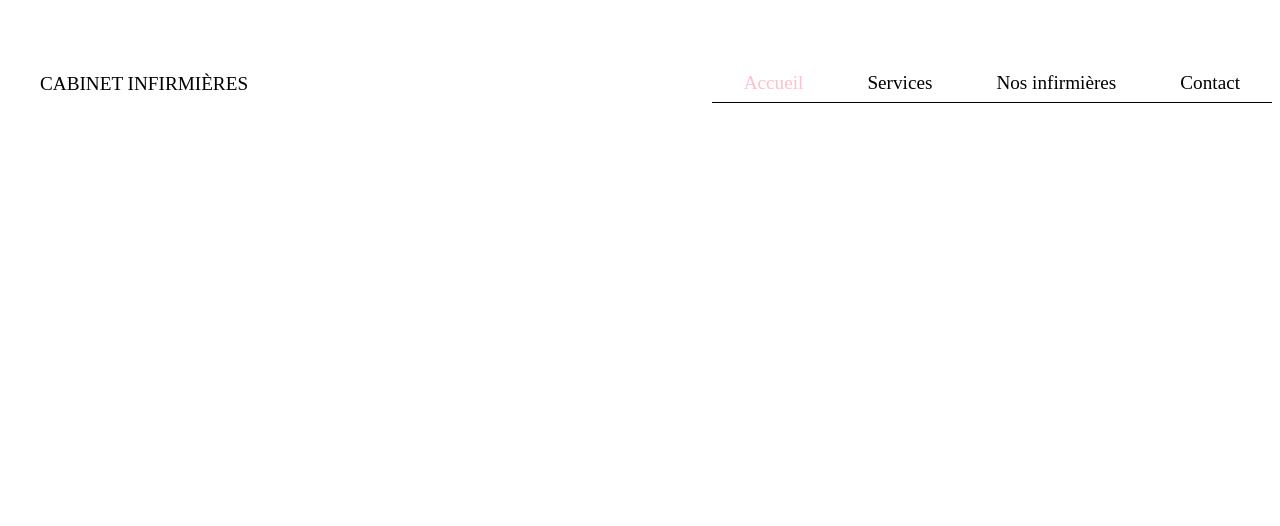
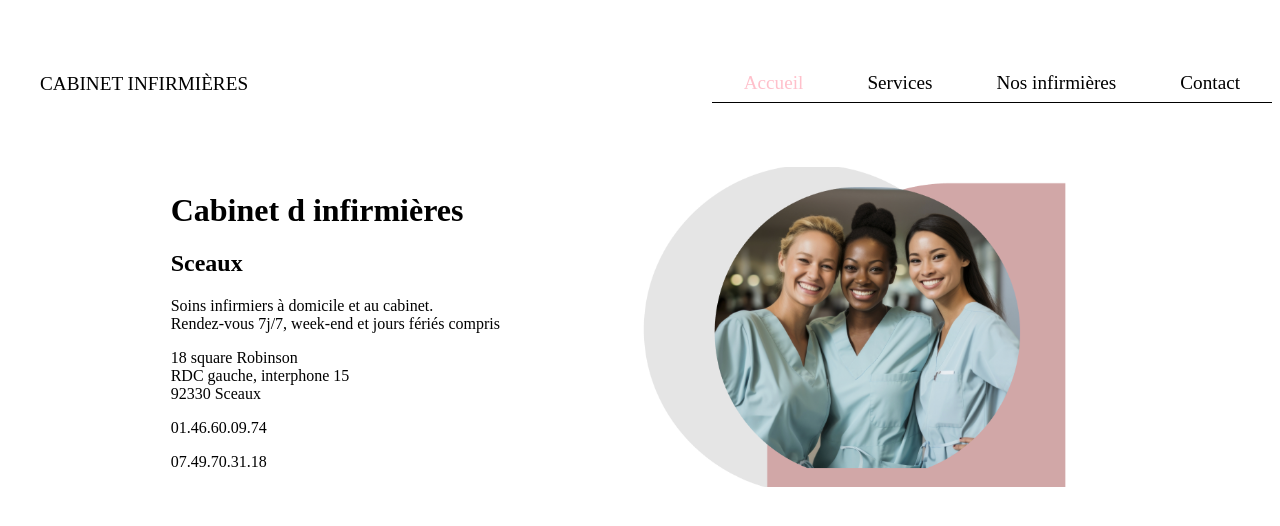
Before and after one commit to Cabinet-Infirmier/cabinet-infirmier-sceaux, a React (Vite) app: page / in a window 1280 px wide. Shown: the top 526 px of the page. Built offline with nearby package versions, Linux system fonts and the light colour scheme.

Commit message:
create hero

```diff
--- /dev/null
+++ b/src/components/hero/Hero.jsx
@@ -0,0 +1,40 @@
+import styles from "./Hero.module.css";
+import heroImage from "../../assets/images/hero.png";
+
+function Hero() {
+  return (
+    <div className={styles.hero}>
+      <div className={styles.heroContainer}>
+        <div>
+          <h1>Cabinet d infirmières</h1>
+          <h2>Sceaux</h2>
+
+          <div>
+            <p>
+              Soins infirmiers à domicile et au cabinet. <br />
+              Rendez-vous 7j/7, week-end et jours fériés compris
+            </p>
+          </div>
+
+          <div>
+            <p>
+              18 square Robinson <br /> RDC gauche, interphone 15
+              <br />
+              92330 Sceaux
+            </p>
+          </div>
+          <div>
+            <p>01.46.60.09.74</p>
+            <p>07.49.70.31.18</p>
+          </div>
+        </div>
+
+        <div>
+          <img className={styles.heroImg} src={heroImage} alt="Hero" />
+        </div>
+      </div>
+    </div>
+  );
+}
+
+export default Hero;
--- /dev/null
+++ b/src/components/hero/Hero.module.css
@@ -0,0 +1,19 @@
+.hero {
+  margin-top: 3em;
+  display: flex;
+  justify-content: center;
+}
+
+.heroContainer {
+  max-width: 1048px;
+  width: 90%;
+  display: flex;
+  justify-content: space-around;
+  align-items: center;
+}
+
+.heroImg {
+  object-fit: cover;
+  width: 500px;
+  height: 320px;
+}
--- a/src/pages/Homepage.jsx
+++ b/src/pages/Homepage.jsx
@@ -1,9 +1,11 @@
+import Hero from "../components/hero/Hero";
 import Navbar from "../components/navbar/Navbar";
 
 function Homepage() {
   return (
     <div>
       <Navbar />
+      <Hero />
     </div>
   );
 }
```
Also changed, not shown: src/assets/images/hero.png (added), src/assets/images/logo.png (added).
